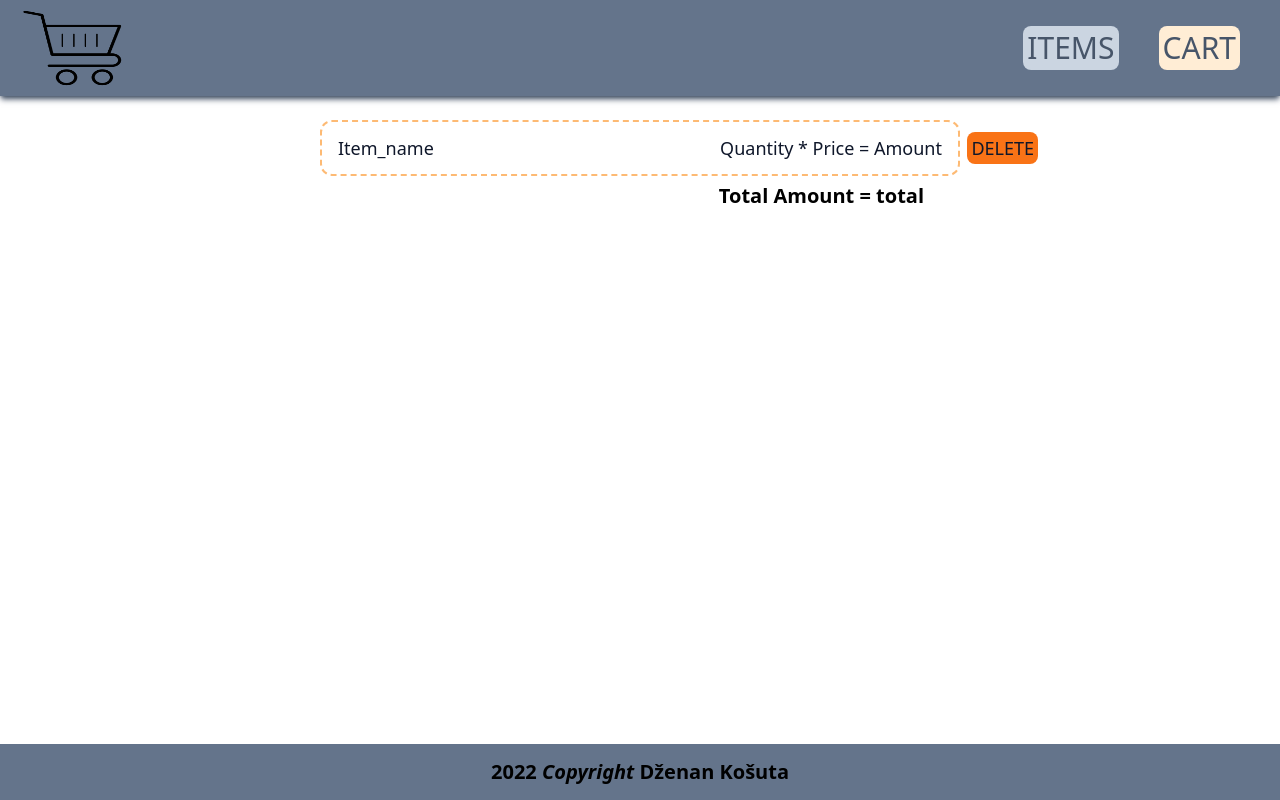
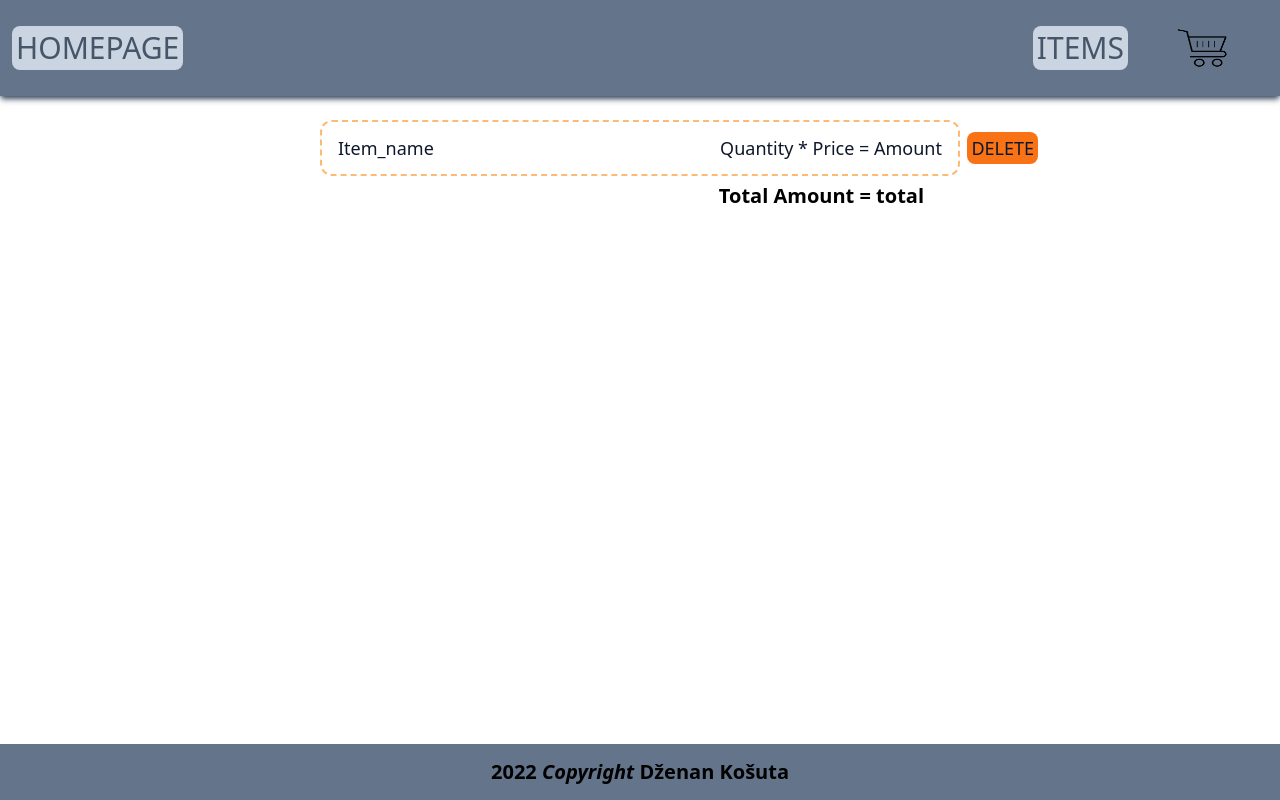
Before and after one commit to dzenankosuta/shopping-cart-app, a React (Create React App) app: page /cart in a window 1280 px wide. Built offline with nearby package versions, Linux system fonts and the light colour scheme.

Commit message:
Adding navbar and footer components

```diff
--- a/src/App.js
+++ b/src/App.js
@@ -1,45 +1,19 @@
 import React from "react";
 import "./App.css";
-import { Routes, Route, Link, NavLink } from "react-router-dom";
+import { Routes, Route } from "react-router-dom";
 import HomePage from "./components/pages/HomePage/HomePage";
 import ItemsPage from "./components/pages/ItemsPage/ItemsPage";
 import CartPage from "./components/pages/CartPage/CartPage";
 import { Toaster } from "react-hot-toast";
+import Navbar from "./components/Navbar/Navbar";
+import Footer from "./components/Footer/Footer";
 
 function App() {
-  let activeStyle = {
-    backgroundColor: "rgb(255 237 213)",
-  };
-  let classicStyle = {
-    backgroundColor: "rgb(203 213 225)",
-  };
   return (
     <>
       <div className="App">
         <Toaster position="top-right" reverseOrder={false} />
-        <header className="w-full h-24 bg-slate-500 flex justify-end items-center gap-10 sticky top-0 z-50 shadow-md shadow-slate-600">
-          <NavLink to="/">
-            <img
-              src={require("./images/logo.png")}
-              alt="Logo"
-              className="w-32 h-24 absolute left-3 top-0"
-            />
-          </NavLink>
-          <NavLink
-            to="items"
-            className="text-slate-600 text-3xl relative top-0 right-10 p-1 rounded-lg"
-            style={({ isActive }) => (isActive ? activeStyle : classicStyle)}
-          >
-            ITEMS
-          </NavLink>
-          <NavLink
-            to="cart"
-            className="text-slate-600 text-3xl relative top-0 right-10 p-1 rounded-lg"
-            style={({ isActive }) => (isActive ? activeStyle : classicStyle)}
-          >
-            CART
-          </NavLink>
-        </header>
+        <Navbar />
         <main className="mt-6 mb-20 z-10">
           <Routes>
             <Route path="/" element={<HomePage />}></Route>
@@ -47,11 +21,7 @@ function App() {
             <Route path="/cart" element={<CartPage />}></Route>
           </Routes>
         </main>
-        <footer className="w-full h-14 bg-slate-500 text-xl font-bold cursor-pointer flex justify-center items-center gap-10 fixed bottom-0 z-50">
-          <h4>
-            2022 <em>Copyright</em> Dženan Košuta
-          </h4>
-        </footer>
+        <Footer />
       </div>
     </>
   );
--- /dev/null
+++ b/src/components/Footer/Footer.js
@@ -0,0 +1,13 @@
+import React from "react";
+
+const Footer = () => {
+  return (
+    <footer className="w-full h-14 bg-slate-500 text-xl font-bold cursor-pointer flex justify-center items-center gap-10 fixed bottom-0 z-50">
+      <h4>
+        2022 <em>Copyright</em> Dženan Košuta
+      </h4>
+    </footer>
+  );
+};
+
+export default Footer;
--- /dev/null
+++ b/src/components/Navbar/Navbar.js
@@ -0,0 +1,41 @@
+import React from "react";
+import { NavLink } from "react-router-dom";
+
+const Navbar = () => {
+  let activeStyle = {
+    backgroundColor: "rgb(255 237 213)",
+  };
+  let classicStyle = {
+    backgroundColor: "rgb(203 213 225)",
+  };
+  return (
+    <header className="w-full h-24 bg-slate-500 flex justify-end items-center gap-10 sticky top-0 z-50 shadow-md shadow-slate-600">
+      <NavLink
+        to="/"
+        className="absolute left-3 text-slate-600 text-3xl p-1 rounded-lg"
+        style={classicStyle}
+      >
+        HOMEPAGE
+      </NavLink>
+      <NavLink
+        to="items"
+        className="text-slate-600 text-3xl relative top-0 right-10 p-1 rounded-lg"
+        style={({ isActive }) => (isActive ? activeStyle : classicStyle)}
+      >
+        ITEMS
+      </NavLink>
+      <NavLink
+        to="cart"
+        className="text-slate-600 text-3xl relative top-0 right-10 p-1 rounded-lg"
+      >
+        <img
+          src={require("../../images/logo.png")}
+          alt="Logo"
+          className="w-16 h-12"
+        />
+      </NavLink>
+    </header>
+  );
+};
+
+export default Navbar;
```
